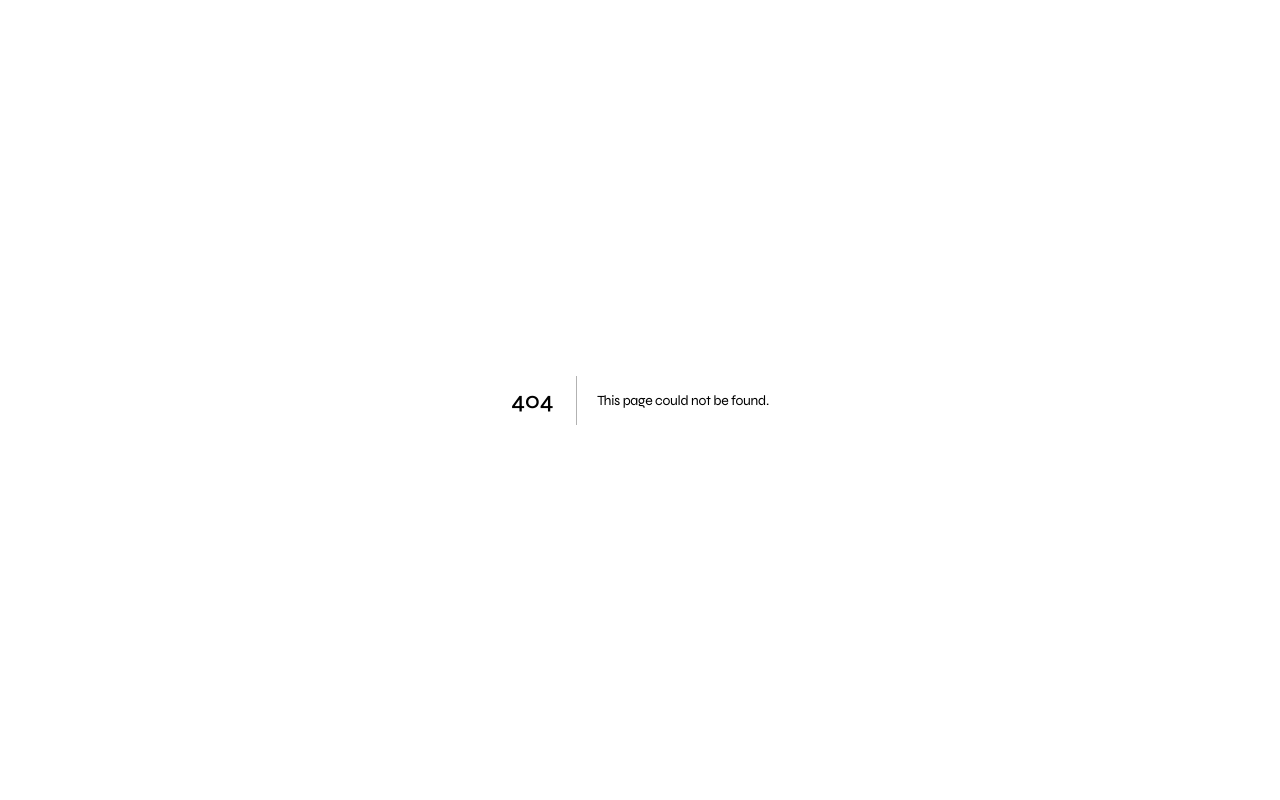
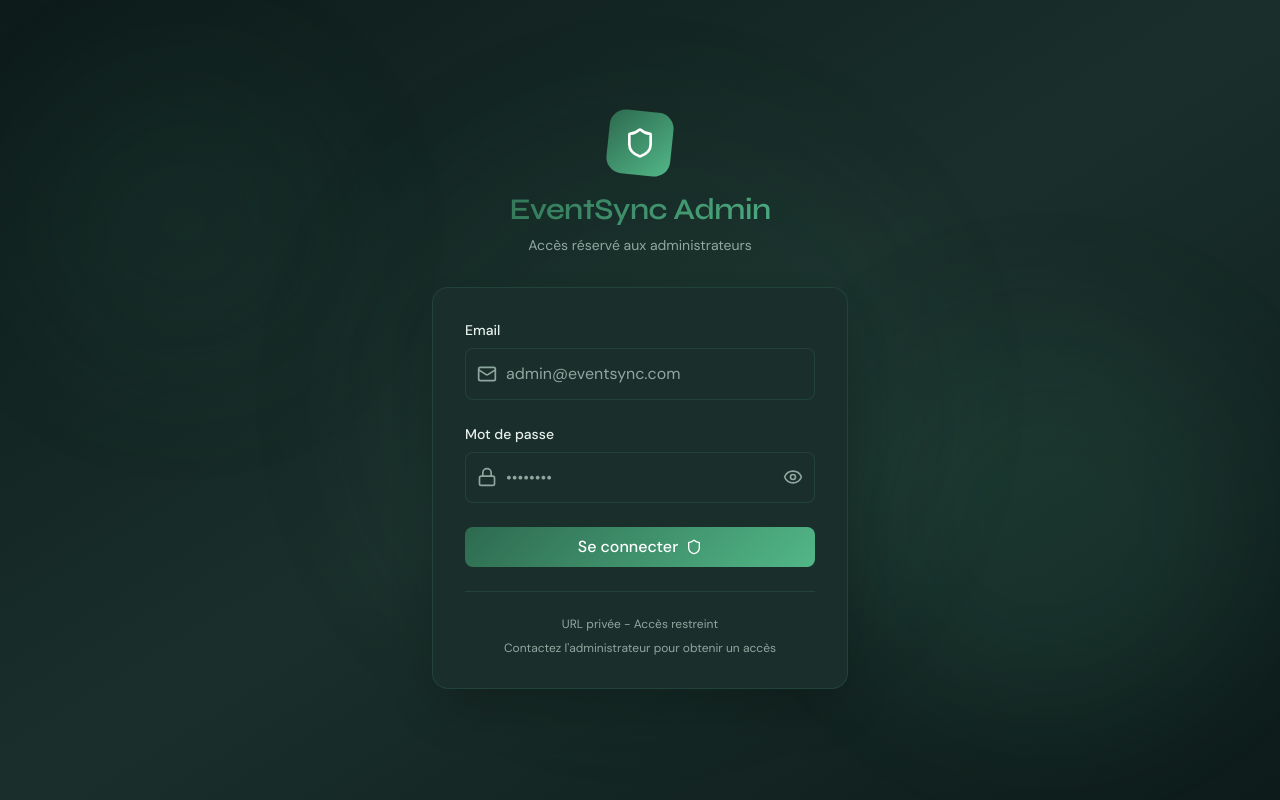
Before and after one commit to FullStack-Collective/event-sync-frontend, a Next.js app: page /admin-login in a window 1280 px wide. Before the commit this address had no page. Built offline with nearby package versions, Linux system fonts and the light colour scheme; no server answers.

Commit message:
fix(admin): add empty params for checkAuth() function

```diff
--- /dev/null
+++ b/src/app/admin-login/page.tsx
@@ -0,0 +1,162 @@
+"use client";
+
+import { useState, useEffect } from "react";
+import { useRouter } from "next/navigation";
+import { Eye, EyeOff, Lock, Mail, Shield } from "lucide-react";
+import { authProvider } from "@/providers";
+
+export default function AdminLoginPage() {
+  const [email, setEmail] = useState("");
+  const [password, setPassword] = useState("");
+  const [error, setError] = useState("");
+  const [loading, setLoading] = useState(false);
+  const [showPassword, setShowPassword] = useState(false);
+  const router = useRouter();
+
+  useEffect(() => {
+    const checkAuth = async () => {
+      try {
+        await authProvider.checkAuth({});
+        router.push("/admin");
+      } catch {
+      }
+    };
+    checkAuth();
+  }, [router]);
+
+  const handleSubmit = async (e: React.FormEvent) => {
+    e.preventDefault();
+    setLoading(true);
+    setError("");
+
+    try {
+      await authProvider.login({ email, password });
+      router.push("/admin");
+    } catch (err) {
+      setError("Email ou mot de passe incorrect");
+    } finally {
+      setLoading(false);
+    }
+  };
+
+  return (
+    <div className="min-h-screen flex items-center justify-center bg-gradient-to-br from-bg via-bg-surface to-bg relative overflow-hidden">
+      {/* Background decoration */}
+      <div className="absolute inset-0 overflow-hidden">
+        <div className="absolute top-20 left-10 w-72 h-72 bg-primary/10 rounded-full blur-3xl animate-float" />
+        <div className="absolute bottom-20 right-10 w-96 h-96 bg-secondary/10 rounded-full blur-3xl animate-float animation-delay-2000" />
+        <div className="absolute top-1/2 left-1/2 -translate-x-1/2 -translate-y-1/2 w-[600px] h-[600px] bg-gradient-sage opacity-5 rounded-full blur-3xl" />
+      </div>
+
+      <div className="relative z-10 w-full max-w-md px-4">
+        {/* Logo */}
+        <div className="text-center mb-8">
+          <div className="inline-flex items-center justify-center w-16 h-16 bg-gradient-sage rounded-2xl rotate-6 mb-4">
+            <Shield className="w-8 h-8 text-white -rotate-6" />
+          </div>
+          <h1 className="text-3xl font-display font-bold text-gradient-primary">
+            EventSync Admin
+          </h1>
+          <p className="text-text-muted text-sm mt-2">
+            Accès réservé aux administrateurs
+          </p>
+        </div>
+
+        {/* Login Card */}
+        <div className="card p-8 shadow-2xl border border-border/50">
+          <form onSubmit={handleSubmit} className="space-y-6">
+            {/* Email Field */}
+            <div>
+              <label className="block text-text text-sm font-medium mb-2">
+                Email
+              </label>
+              <div className="relative">
+                <div className="absolute inset-y-0 left-0 pl-3 flex items-center pointer-events-none">
+                  <Mail className="h-5 w-5 text-text-muted" />
+                </div>
+                <input
+                  type="email"
+                  value={email}
+                  onChange={(e) => setEmail(e.target.value)}
+                  className="w-full pl-10 pr-4 py-3 bg-bg-surface border border-border rounded-lg focus:outline-none focus:border-primary focus:ring-1 focus:ring-primary transition-all duration-200 text-text placeholder:text-text-muted"
+                  placeholder="admin@eventsync.com"
+                  required
+                  autoComplete="email"
+                />
+              </div>
+            </div>
+
+            {/* Password Field */}
+            <div>
+              <label className="block text-text text-sm font-medium mb-2">
+                Mot de passe
+              </label>
+              <div className="relative">
+                <div className="absolute inset-y-0 left-0 pl-3 flex items-center pointer-events-none">
+                  <Lock className="h-5 w-5 text-text-muted" />
+                </div>
+                <input
+                  type={showPassword ? "text" : "password"}
+                  value={password}
+                  onChange={(e) => setPassword(e.target.value)}
+                  className="w-full pl-10 pr-12 py-3 bg-bg-surface border border-border rounded-lg focus:outline-none focus:border-primary focus:ring-1 focus:ring-primary transition-all duration-200 text-text placeholder:text-text-muted"
+                  placeholder="••••••••"
+                  required
+                  autoComplete="current-password"
+                />
+                <button
+                  type="button"
+                  onClick={() => setShowPassword(!showPassword)}
+                  className="absolute inset-y-0 right-0 pr-3 flex items-center"
+                >
+                  {showPassword ? (
+                    <EyeOff className="h-5 w-5 text-text-muted hover:text-text transition-colors" />
+                  ) : (
+                    <Eye className="h-5 w-5 text-text-muted hover:text-text transition-colors" />
+                  )}
+                </button>
+              </div>
+            </div>
+
+            {/* Error Message */}
+            {error && (
+              <div className="bg-error/10 border border-error/20 text-error text-sm p-3 rounded-lg flex items-center gap-2 animate-fade-in">
+                <div className="w-1.5 h-1.5 bg-error rounded-full" />
+                {error}
+              </div>
+            )}
+
+            {/* Submit Button */}
+            <button
+              type="submit"
+              disabled={loading}
+              className="w-full btn-primary py-3 text-base font-semibold disabled:opacity-50 disabled:cursor-not-allowed transition-all duration-200 flex items-center justify-center gap-2 group"
+            >
+              {loading ? (
+                <>
+                  <div className="w-5 h-5 border-2 border-white/30 border-t-white rounded-full animate-spin" />
+                  Connexion...
+                </>
+              ) : (
+                <>
+                  Se connecter
+                  <Shield className="w-4 h-4 group-hover:translate-x-1 transition-transform" />
+                </>
+              )}
+            </button>
+          </form>
+
+          {/* Footer */}
+          <div className="mt-6 pt-6 border-t border-border text-center">
+            <p className="text-text-muted text-xs">
+              URL privée - Accès restreint
+            </p>
+            <p className="text-text-muted text-xs mt-2">
+              Contactez l'administrateur pour obtenir un accès
+            </p>
+          </div>
+        </div>
+      </div>
+    </div>
+  );
+}
```
